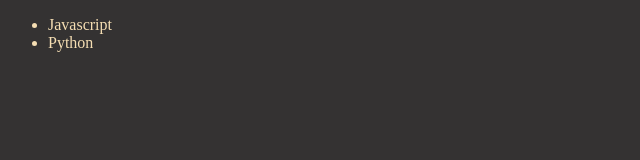
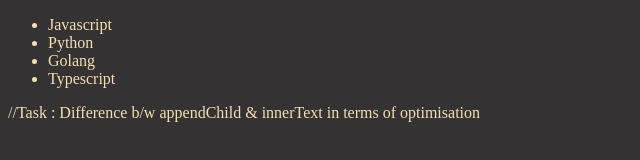
Before and after one commit to callbackhell-1/JS-revisit, a plain HTML site: page 07_dom/four.html in a window 1280 px wide. Shown: the whole page, without its empty margins (0-640 px from the left). Drawn offline with Linux system fonts and the light colour scheme.

Commit message:
optimised way to add element in body

```diff
--- a/07_dom/four.html
+++ b/07_dom/four.html
@@ -22,5 +22,19 @@
       console.log(language); // now it contain 2 list
     }
     addLang("Python");
+    addLang("Golang");
+    // Above function ins not optimised,it traverse the whole tree.
+
+    function addLangOptimised(lang) {
+      const li = document.createElement("li");
+
+      li.appendChild(document.createTextNode(lang)); //instead of doing li.innerText = `${lang}`, we are doing this
+
+      document.querySelector(".language").appendChild(li);
+    }
+
+    addLangOptimised("Typescript");
   </script>
 </html>
+
+//Task : Difference b/w appendChild & innerText in terms of optimisation
```
